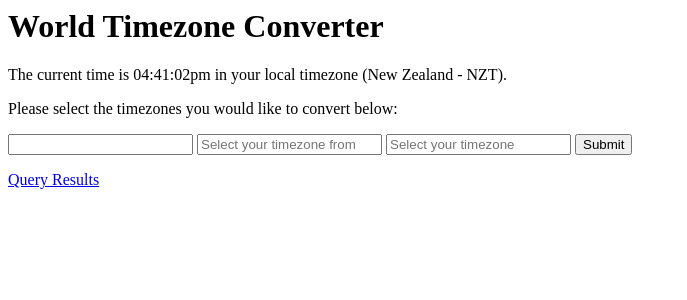
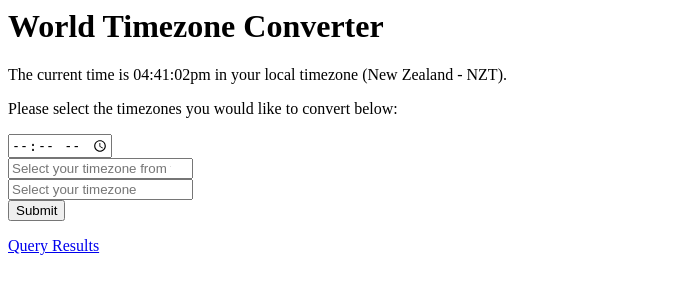
Before and after one commit to Shimunz/COSC349, a PHP site: page /www/index.php in a window 1280 px wide. Shown: the top 300 px of the page, without its empty margins (0-687 px from the left). Run offline with PHP 8.4, Linux system fonts and the light colour scheme.

Commit message:
Interface completed. Needs styling.

```diff
--- a/www/index.php
+++ b/www/index.php
@@ -22,16 +22,16 @@
     <p>Please select the timezones you would like to convert below:</p>
     <form action="/index.php">
 
-      <input type="text" id="name" name="name">
+      <input type="time" id="time" name="time" placeholder="Select the desired time" required><br>
 
-      <input class="dropdowns" list="timezones" placeholder="Select your timezone from the dropdown below">
+      <input class="dropdowns" list="timezones" placeholder="Select your timezone from the dropdown below" required><br>
       <datalist id="timezones">
         <option value="NZT">
         <option value="GMT">
         <option value="PST">
       </datalist>
 
-      <input class="dropdowns" list="timezones" placeholder="Select your timezone">
+      <input class="dropdowns" list="timezones" placeholder="Select your timezone" required><br>
       <datalist id="timezones">
         <option value="NZT">
         <option value="GMT">
```
